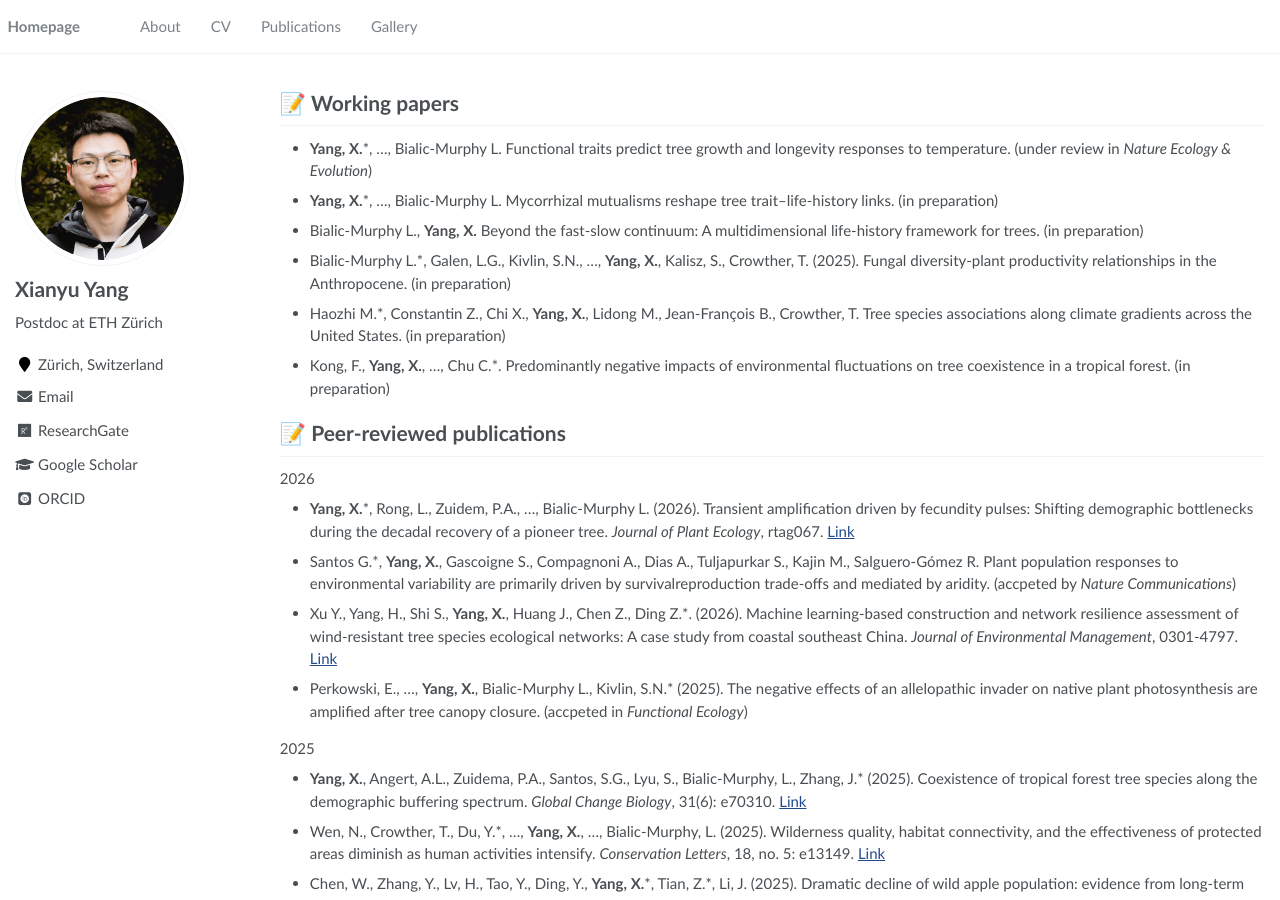
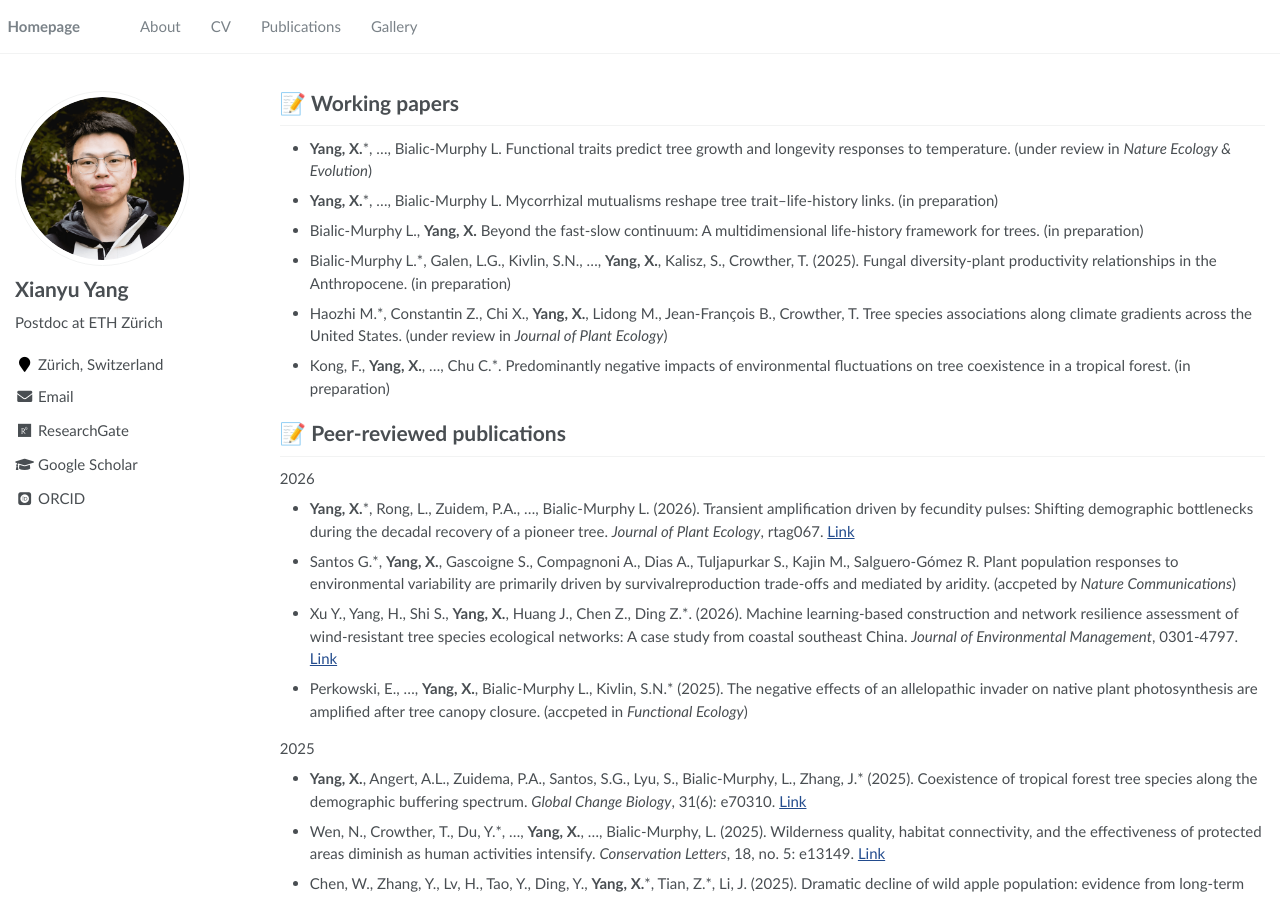
Before and after one commit to Xianyu-Yang/xianyu-yang.github.io, a Jekyll site: the page built from _pages/publications.md, in a window 1280 px wide and 900 px high. Built offline with Jekyll 4.4.1, drawn with Linux system fonts in a browser that asks for light colours; some web fonts are replaced.

Commit message:
Update publications.md

```diff
--- a/_pages/publications.md
+++ b/_pages/publications.md
@@ -12,10 +12,9 @@ author_profile: true
 
 - Bialic-Murphy L., **Yang, X.** Beyond the fast-slow continuum: A multidimensional life-history framework for trees. (in preparation)
 
-
 -	Bialic-Murphy L.\*, Galen, L.G., Kivlin, S.N., ..., **Yang, X.**, Kalisz, S., Crowther, T. (2025). Fungal diversity-plant productivity relationships in the Anthropocene. (in preparation)
 
--	Haozhi M.\*, Constantin Z., Chi X., **Yang, X.**, Lidong M., Jean-François B., Crowther, T. Tree species associations along climate gradients across the United States. (in preparation)
+-	Haozhi M.\*, Constantin Z., Chi X., **Yang, X.**, Lidong M., Jean-François B., Crowther, T. Tree species associations along climate gradients across the United States. (under review in _Journal of Plant Ecology_)
 
 - Kong, F.,  **Yang, X.**, ..., Chu C.\*. Predominantly negative impacts of environmental fluctuations on tree coexistence in a tropical forest. (in preparation)
 
```
